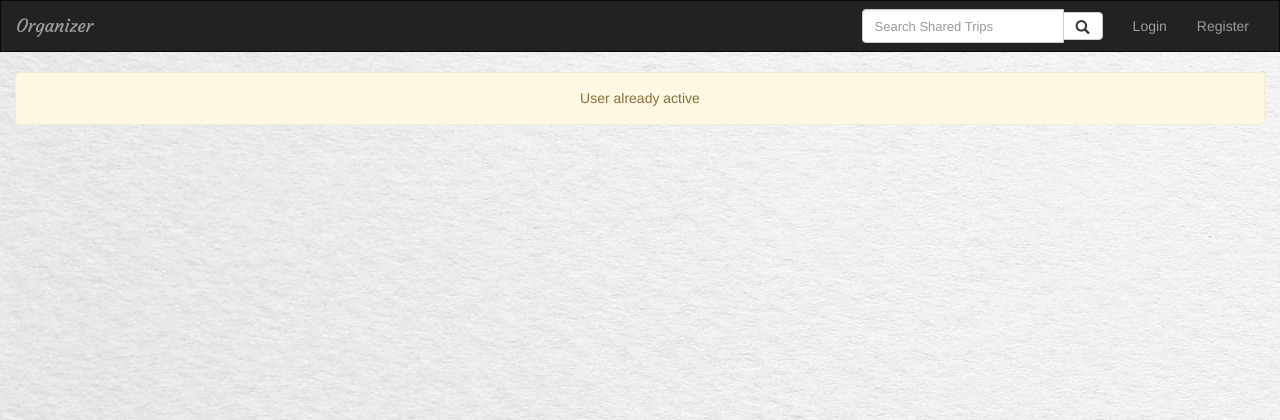
After one commit to bindkeeper/travelSite, a Django app: a page that uses organizer/templates/organizer/base.html in a window 1280 px wide. The commit adds this page. Shown: the top 420 px of the page. Run offline with Django 3.2, Linux system fonts and the light colour scheme; data comes from the database, SQL or seed files in the repository; both versions use the stored data as it was after the commit; some libraries are stand-ins or nearby versions.

Commit message:
added activation link

```diff
--- a/organizer/forms.py
+++ b/organizer/forms.py
@@ -77,9 +77,6 @@ class UserForm(forms.ModelForm):
 class MyRegistrationForm(UserCreationForm):
     email = forms.EmailField(required = True)
 
-
-
-
     class Meta:
         model = User
         fields = ('username', 'email', 'password1', 'password2')
@@ -88,7 +85,6 @@ class MyRegistrationForm(UserCreationForm):
         user = super(MyRegistrationForm, self).save(commit = False)
         user.email = self.cleaned_data['email']
 
-
         if commit:
             user.save()
 
--- a/organizer/models.py
+++ b/organizer/models.py
@@ -4,6 +4,11 @@ from django.conf import settings
 from django.db.models.fields.files import ImageFieldFile
 from PIL import Image, ExifTags
 import io
+
+class ActivationKey(models.Model):
+	user_id = models.ForeignKey(User, null=True)
+	key = models.CharField(max_length = 100)
+
 
 class TripType(models.Model):
 	type_name = models.CharField(max_length=20)
--- a/organizer/static/organizer/style.css
+++ b/organizer/static/organizer/style.css
@@ -82,12 +82,17 @@ label, div{
 	float:left;
 }
 
-.flight-departure, .flight-arrival , .hotel-checkin , .hotel-checkout{
+.flight-departure, .flight-arrival, .pickup, .dropoff {
 	float: left;
 	width: 47%;
 	font-size: 12px;
 }
-.flight-departure, .hotel-checkin {
+.my-alert {
+	padding: 0px;
+	margin: 0px;
+}
+
+.flight-departure, .pickup{
 	clear: left;
 }
 .list-group-item-text{
--- /dev/null
+++ b/organizer/templates/organizer/activation_error.html
@@ -0,0 +1,17 @@
+{% extends 'organizer/base.html'%}
+
+{% block title %}
+	Register
+{% endblock %}
+
+{% block body %}
+<div class="container-fluid">
+	<div class="row">
+		<div class="col-xs-12">
+			<div class="alert alert-warning">
+				<p>{{error}}</p>
+			</div>
+		</div>
+	</div>
+</div>
+{% endblock %}
--- a/organizer/templates/organizer/base.html
+++ b/organizer/templates/organizer/base.html
@@ -14,14 +14,14 @@
 	<link rel="stylesheet" type="text/css" href="{% static 'organizer/style.css' %}" />
 
 	<style>
-		#mapid { height: 220px; }
+
 	</style>
 	<script src="https://ajax.googleapis.com/ajax/libs/jquery/1.12.0/jquery.min.js"></script>
 	<link href="http://code.jquery.com/ui/1.10.4/themes/ui-lightness/jquery-ui.css" rel="stylesheet">
 	<script src="http://code.jquery.com/ui/1.10.4/jquery-ui.js"></script>
 	<script src="https://maxcdn.bootstrapcdn.com/bootstrap/3.3.7/js/bootstrap.min.js" integrity="sha384-Tc5IQib027qvyjSMfHjOMaLkfuWVxZxUPnCJA7l2mCWNIpG9mGCD8wGNIcPD7Txa" crossorigin="anonymous"></script>
 	<script src="{% static 'organizer/main.js' %}"></script>
-	<script src="{% static 'organizer/oms.min.js' %}"></script>
+
 
 	</head>
 <body>
@@ -48,15 +48,27 @@
 							My Trips
 						</a>
 					</li>
+					{% if activate %}
+						<li class=" my-alert">
+							<a class="my-alert" href="{{activate}}">
+								Click Here To Activate Your Account
+							</a>
+						</li>
+					{% endif %}
+
 				</ul>
 
 				<ul class="nav navbar-nav navbar-right" >
+					<li>
+						{% include 'organizer/search.html' %}
+					</li>
 					<li class="">
 						<a href=" {% url 'organizer:create_trip' %} ">
 							<span class="glyphicon glyphicon-plus" area-hidden="true"></span>&nbsp;
 							Add Trip
 						</a>
 					</li>
+
 					<li class="">
 						<a href=" {% url 'organizer:logout_user' %} ">
 							<span class="glyphicon glyphicon-off" area-hidden="true"></span>&nbsp;
@@ -66,6 +78,9 @@
 				</ul>
 			{% else %}
 				<ul class="nav navbar-nav navbar-right" >
+					<li>
+						{% include 'organizer/search.html' %}
+					</li>
 					<li class="">
 						<a href=" {% url 'organizer:login_user' %} ">
 
--- a/organizer/templates/organizer/details2.html
+++ b/organizer/templates/organizer/details2.html
@@ -219,7 +219,7 @@ var popup = L.popup()
 	.setContent("I am a standalone popup.")
 	.openOn(mymap);
 */
-
+/*
 var popup = L.popup();
 
 function onMapClick(e) {
@@ -228,7 +228,7 @@ function onMapClick(e) {
 		.setContent("You clicked on the map at " + e.latlng.toString())
 		.openOn(mymap);
 }
-
+*/
 //mymap.on('click', onMapClick);
 
 
@@ -348,7 +348,7 @@ function addMarker() {
 
 	var group = new L.featureGroup(markers);
 
-	mymap.fitBounds(group.getBounds().pad(0.5));
+	mymap.fitBounds(group.getBounds());
 }
 
 </script>
--- a/organizer/templates/organizer/flight_item.html
+++ b/organizer/templates/organizer/flight_item.html
@@ -18,12 +18,14 @@
 		<div class="col-xs-12 col-sm-5">
 			<div><i class="btn glyphicon glyphicon-plane item-type-icon"></i></div>
 			<h5 class="flight-number">Flight #</h5>
+
 			<div class="flight-departure"><img src="{% static 'organizer/icons/departure.svg' %}" class="departure-icon" height="20" ></img>
 				<h5>TakeOff Time</h5>
 				<input size="5" class="date form-control startDate" name="startDate" type="text" value="{{ node.startDate|date:'m/d/Y' }}">
 				<p class="airport">Departure Airport</p>
+
 				<div class="coordinates departure-coor">
-					<span>Coordinates</span>
+					<div>Coordinates</div>
 					<div class="text-danger small"></div>
 					<input type="text" class="form-control coordinate departure_lat" value="{{node.departure_lat}}" name="departure_lat"></input>
 					<input type="text" class="form-control coordinate departure_lng" value="{{node.departure_lng}}" name="departure_lng"></input>
@@ -38,7 +40,7 @@
 				</div>
 				<p class="airport">Arrival Airport</p>
 				<div class="coordinates arrival-coor">
-					<span>Coordinates</span>
+					<div>Coordinates</div>
 					<input type="text" class="form-control coordinate" value="{{node.arrival_lat}}" name="arrival_lat"></input>
 					<input type="text" class="form-control coordinate" value="{{node.arrival_lng}}" name="arrival_lng"></input>
 				</div>
--- /dev/null
+++ b/organizer/templates/organizer/search.html
@@ -0,0 +1,12 @@
+<form class="navbar-form" role="search" action="{% url 'organizer:index' %}">
+	<div class="input-group">
+		{% if search_value %}
+			<input type="text" class="form-control" value="{{search_value}}" name="q">
+		{% else %}
+			<input type="text" class="form-control" placeholder="Search Shared Trips" name="q">
+		{% endif %}
+		<div class="input-group-btn">
+			<button class="btn btn-default" type="submit"><i class="glyphicon glyphicon-search"></i></button>
+		</div>
+	</div>
+</form>
--- a/organizer/urls.py
+++ b/organizer/urls.py
@@ -8,7 +8,8 @@ urlpatterns = [
 	url(r'^create_trip/$', views.create_trip, name='create_trip'),
 	url(r'^(?P<trip_id>[0-9]+)/delete_trip/$', views.delete_trip, name='delete_trip'),
 
-	url(r'^register/$', views.register, name='register'),
+	url(r'^register/$', views.register_with_activation, name='register'),
+	url(r'^activate/(?P<key>.+)$', views.activate, name='activate'),
 	url(r'^login/$', views.login_user, name='login_user'),
 	url(r'^logout_user/$', views.logout_user, name='logout_user'),
 	url(r'^trip/(?P<trip_id>[0-9]+)/$', views.details2, name='detail'),
--- a/organizer/views.py
+++ b/organizer/views.py
@@ -3,10 +3,11 @@ from django.shortcuts import render, redirect
 from django.http import HttpResponse, Http404, JsonResponse
 from django.template import loader
 from .forms import  UserForm, TripForm, NewCreateTripForm, MyRegistrationForm
-from .models import Trip, Flight, TripType, Hotel, NewTrip, Node, NodeType
+from .models import Trip, Flight, TripType, Hotel, NewTrip, Node, NodeType, ActivationKey
 from django.shortcuts import render, get_object_or_404, redirect
 from django.contrib.auth import authenticate, login, logout
 from django.contrib.auth.forms import UserCreationForm
+from django.contrib.auth.models import User
 from django.views.generic import View
 from datetime import datetime
 from django.core.urlresolvers import reverse
@@ -15,7 +16,11 @@ from django.contrib import messages
 from django.core import serializers
 import json
 from django.template.loader import render_to_string
-
+import requests
+import hashlib
+import random
+from django.db.models import Q
+from itertools import chain
 # Create your views here.
 
 def create_trip(request):
@@ -50,20 +55,49 @@ def delete_trip(request, trip_id):
 	return redirect('/organizer/', request)
 
 
+def search(all_shared_trips, query):
+	context = {}
+	all_shared_trips = all_shared_trips.filter(
+		Q(destination__icontains=query) |
+		Q(trip_type__type_name__icontains=query)
+		)
+	context['search_value'] = query
+	context['all_shared_trips'] = all_shared_trips
+	print(context)
+	return context
 
 
 def index(request):
 	if not request.user.is_authenticated():
-		all_shared_trips = NewTrip	.objects.filter(shared=True)
 
-		return render(request, 'organizer/index.html', {'all_shared_trips': all_shared_trips})
+		all_shared_trips = NewTrip.objects.filter(shared=True)
+
+		if request.method == "GET":
+			query = request.GET.get('q')
+			if query:
+				return render(request, 'organizer/index.html', search(all_shared_trips, query) )
+		return render(request, 'organizer/index.html', context )
 	else:
+		all_shared_trips = NewTrip.objects.filter(shared=True)
+		context = {}
+		if request.method == "GET":
+
+			query = request.GET.get('q')
+			if query:
+				context = search(all_shared_trips, query)
+				print(context)
+
 		all_trips = Trip.objects.filter(user=request.user)
-		all_shared_trips = NewTrip.objects.filter(shared=True)
+
 		new_form_trips = NewTrip.objects.filter(user=request.user)
 		loged_user = request.user
-		return render(request, 'organizer/index.html', {'all_trips' : new_form_trips, 'all_shared_trips': all_shared_trips, 'loged_user': loged_user,})
-
+		context['all_trips'] = new_form_trips
+		context['loged_user'] = loged_user
+		if not loged_user.is_active:
+			activate_key = ActivationKey.objects.get(user_id=loged_user.id)
+			url="http://localhost:8000/organizer/activate/"+activate_key.key
+			context['activate'] = url
+		return render(request, 'organizer/index.html', context)
 
 
 def detail(request, trip_id):
@@ -357,40 +391,119 @@ def node_delete(request, trip_id):
 		pass
 	return redirect(reverse('organizer:detail', kwargs={'trip_id' :   trip_id}), request)
 
+def send_simple_message(*to_emails):
+	return requests.post(
+		"https://api.mailgun.net/v3/sandbox0ffbf75a17774b31b46eb945011bc415.mailgun.org/messages",
+		auth=("api", "key-3f6cfbf25e83673859ff2a332ab06d10"),
+		data={"from": "Excited User <mailgun@sandbox0ffbf75a17774b31b46eb945011bc415.mailgun.org>",
+		"to": to_emails,
+		"subject": "Hello",
+		"text": "Testing some Mailgun awesomness!"})
+
+def send_activation(to_email, url):
+	return requests.post(
+		"https://api.mailgun.net/v3/sandbox0ffbf75a17774b31b46eb945011bc415.mailgun.org/messages",
+		auth=("api", "key-3f6cfbf25e83673859ff2a332ab06d10"),
+		data={"from": "Excited User <mailgun@sandbox0ffbf75a17774b31b46eb945011bc415.mailgun.org>",
+		"to": to_email,
+		"subject": "Hello",
+		"text": "Please got to this link " + url})
+
 def register(request):
-    form = MyRegistrationForm(request.POST or None)
-    if form.is_valid():
-        user = form.save(commit=False)
-        username = form.cleaned_data['username']
-        password = form.cleaned_data['password1']
-        user.set_password(password)
-        user.save()
-        user = authenticate(username=username, password=password)
-        if user is not None:
-            if user.is_active:
-                login(request, user)
-                all_trips = Trip.objects.filter(user=request.user)
-                return render(request, 'organizer/index.html', {'all_trips': all_trips})
-    context = {
-        "form": form,
-    }
-    return render(request, 'organizer/register.html', context)
+	form = MyRegistrationForm(request.POST or None)
+	if form.is_valid():
+		user = form.save(commit=False)
+		username = form.cleaned_data['username']
+		password = form.cleaned_data['password1']
+		user.set_password(password)
+		user.save()
+		url = "http://localhost:8000/organizer/activate/"+user.username
+		send_activation(user.email, url)
+		user = authenticate(username=username, password=password)
+		if user is not None:
+			if user.is_active:
+				login(request, user)
+				all_trips = Trip.objects.filter(user=request.user)
+				return render(request, 'organizer/index.html', {'all_trips': all_trips})
+	context = {
+		"form": form,
+	}
+	return render(request, 'organizer/register.html', context)
+
+def register_with_activation(request):
+	form = MyRegistrationForm(request.POST or None)
+	if form.is_valid():
+		user = form.save(commit=False)
+		username = form.cleaned_data['username']
+		password = form.cleaned_data['password1']
+		user.set_password(password)
+		user.is_active = False
+		user.save()
+		activation_model = ActivationKey()
+		activation_model.user_id = user
+		nonce = ''.join([str(random.randint(0, 9)) for i in range(4)])
+
+		nonce=nonce.encode('utf-8')
+		useremail = user.email
+		if isinstance(useremail, str):
+			useremail = useremail.encode("UTF-8")
+		activation_model.key = hashlib.sha1(nonce+useremail).hexdigest()
+		activation_model.save()
+
+		url = "http://localhost:8000/organizer/activate/"+activation_model.key
+		#send_activation(user.email, url) # uncomment after adding email service
+		user = authenticate(username=username, password=password)
+		if user is not None:
+			if user.is_active:
+				login(request, user)
+				all_trips = Trip.objects.filter(user=request.user)
+				return render(request, 'organizer/index.html', {'all_trips': all_trips})
+			else: # get rid of this block after email verification will be operational
+				login(request, user)
+				all_trips = Trip.objects.filter(user=request.user)
+				return render(request, 'organizer/index.html', {'all_trips': all_trips, 'activate': url})
+	context = {
+		"form": form,
+	}
+	return render(request, 'organizer/register.html', context)
+
+def activate(request, key):
+	try:
+		activation = ActivationKey.objects.get(key=key)
+		if activation:
+			user = activation.user_id
+			if user:
+				if user.is_active == True:
+					message = {"error":"User already active"}
+					return render(request, 'organizer/activation_error.html', message)
+				else:
+					user.is_active=True
+					user.save()
+					return render(request, 'organizer/activation_success.html')
+			else:
+				return render(request, 'organizer/index.html')
+		else:
+			return render(request, 'organizer/index.html')
+	except ActivationKey.DoesNotExist:
+		return render(request, 'organizer/index.html')
+
 
 def login_user(request):
-    if request.method == "POST":
-        username = request.POST['username']
-        password = request.POST['password']
-        user = authenticate(username=username, password=password)
-        if user is not None:
-            if user.is_active:
-                login(request, user)
-                all_trips = Trip.objects.filter(user=request.user)
-                return redirect('/organizer/', request)
-            else:
-                return render(request, 'organizer/login.html', {'error_message': 'Your account has been disabled'})
-        else:
-            return render(request, 'organizer/login.html', {'error_message': 'Invalid login'})
-    return render(request, 'organizer/login.html')
+	if request.method == "POST":
+		username = request.POST['username']
+		password = request.POST['password']
+		user = authenticate(username=username, password=password)
+		if user is not None:
+			if user.is_active:
+				login(request, user)
+				all_trips = Trip.objects.filter(user=request.user)
+				return redirect('/organizer/', request)
+			else:
+				#return render(request, 'organizer/login.html', {'error_message': 'Your account has been disabled'})
+				return redirect('/organizer/', request)
+		else:
+			return render(request, 'organizer/login.html', {'error_message': 'Invalid login'})
+	return render(request, 'organizer/login.html')
 
 def logout_user(request):
     logout(request)
```
Also changed, not shown: organizer/templates/organizer/activation_success.html (added, +17 -0 lines), organizer/templates/organizer/hotel_item.html (+13 -9 lines), organizer/templates/organizer/transfer_item.html (+5 -6 lines), db.sqlite3, organizer/migrations/0010_activationkey.py (added).
